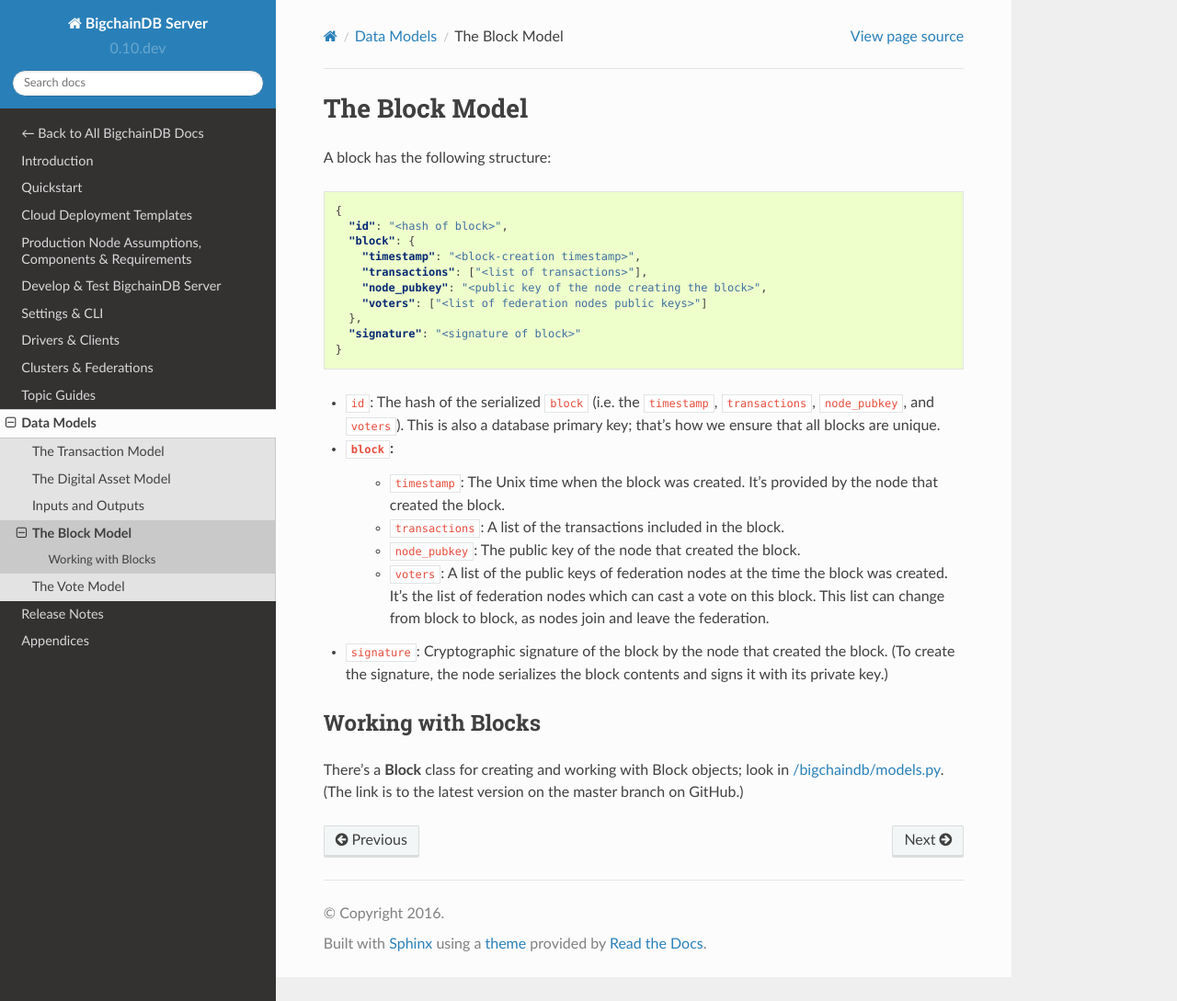
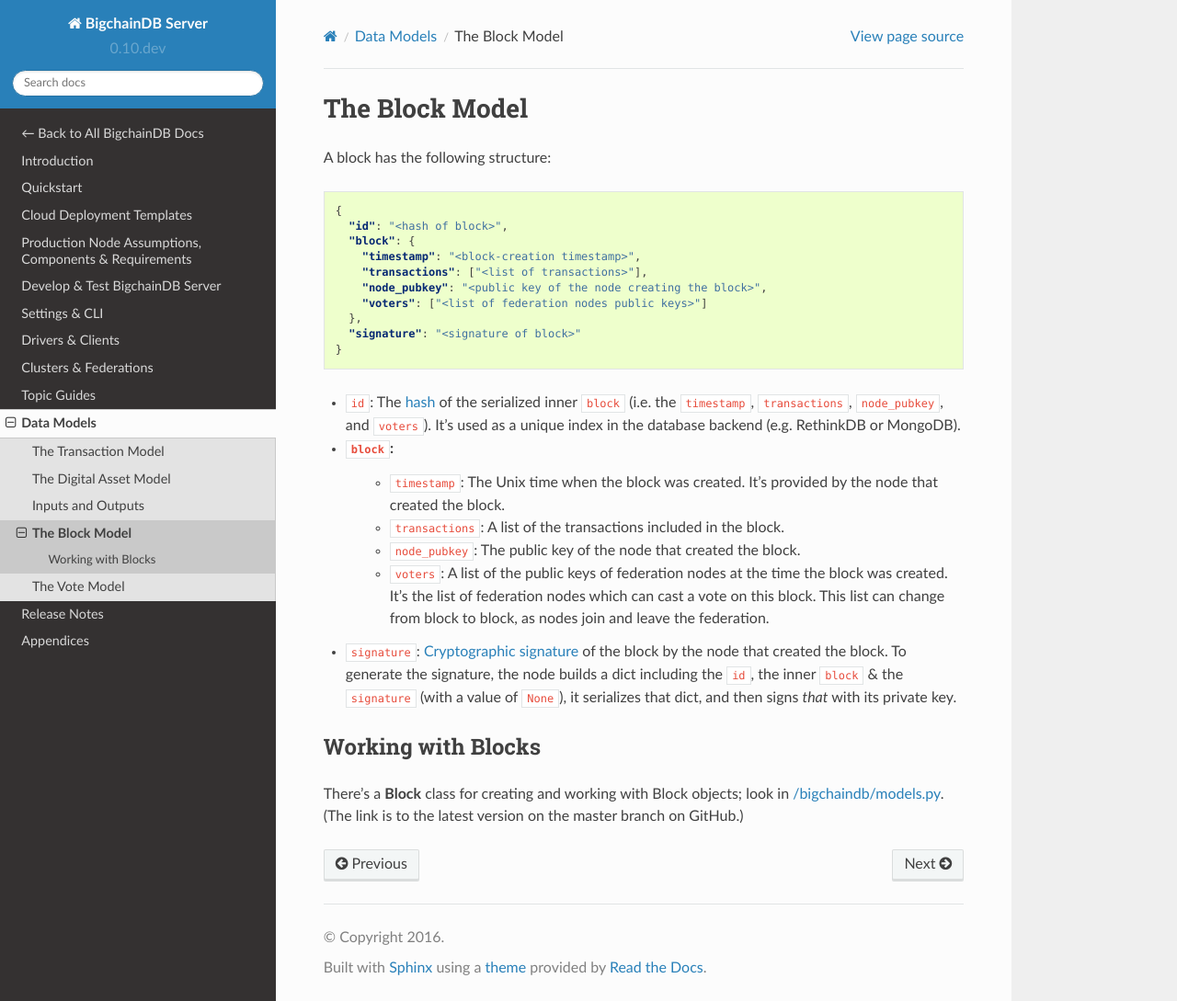
Before and after one commit to bigchaindb/bigchaindb, a Sphinx documentation site: the page built from docs/server/source/data-models/block-model.rst, in a window 1280 px wide and 1089 px high. Shown: the whole window at 92% size. Built offline with Sphinx 7.4.7 and the Read the Docs theme 2.0.0, drawn with Linux system fonts in a browser that asks for light colours; pages that are not in the unit, such as notebooks, are missing from menus.

Commit message:
docs: clarified how block id & signature are calculated

```diff
--- a/docs/server/source/data-models/block-model.rst
+++ b/docs/server/source/data-models/block-model.rst
@@ -17,7 +17,7 @@
     }
 
 
-- ``id``: The hash of the serialized ``block`` (i.e. the ``timestamp``, ``transactions``, ``node_pubkey``, and ``voters``). This is also a database primary key; that's how we ensure that all blocks are unique.
+- ``id``: The :ref:`hash <Hashes>` of the serialized inner ``block`` (i.e. the ``timestamp``, ``transactions``, ``node_pubkey``, and ``voters``). It's used as a unique index in the database backend (e.g. RethinkDB or MongoDB).
 
 - ``block``:
     - ``timestamp``: The Unix time when the block was created. It's provided by the node that created the block.
@@ -27,7 +27,7 @@
       It's the list of federation nodes which can cast a vote on this block.
       This list can change from block to block, as nodes join and leave the federation.
 
-- ``signature``: Cryptographic signature of the block by the node that created the block. (To create the signature, the node serializes the block contents and signs it with its private key.)
+- ``signature``: :ref:`Cryptographic signature <Signature Algorithm and Keys>` of the block by the node that created the block. To generate the signature, the node builds a dict including the ``id``, the inner ``block`` & the ``signature`` (with a value of ``None``), it serializes that dict, and then signs *that* with its private key.
 
 
 Working with Blocks
```
